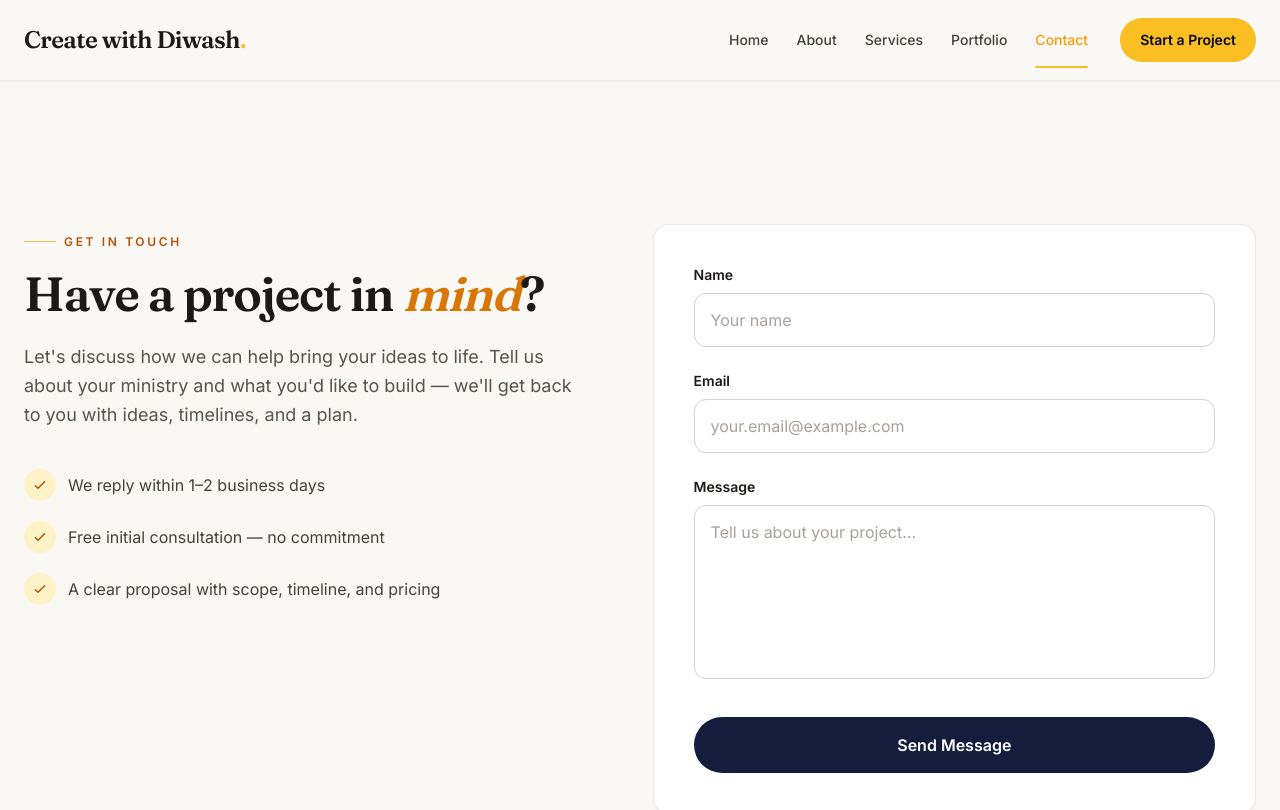
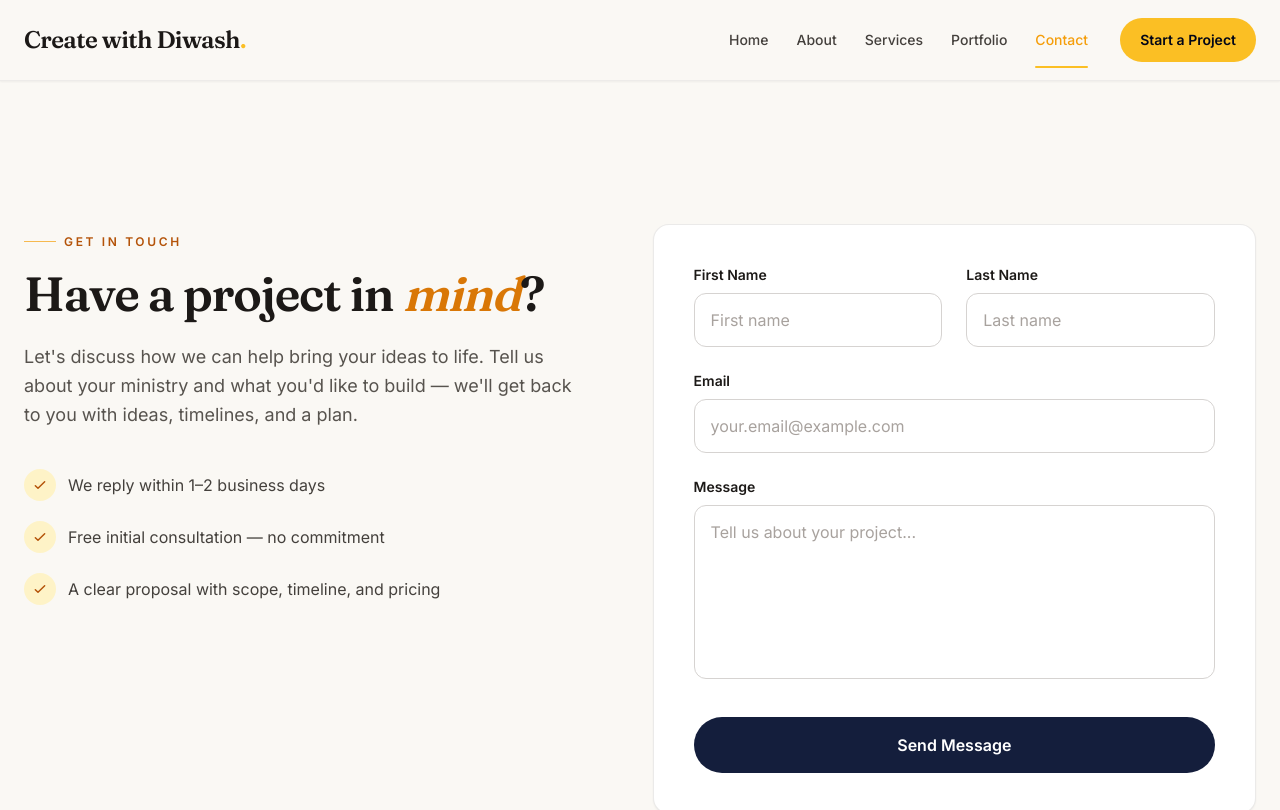
Before and after one commit to diwashsapkota/createwithdiwash, a Next.js app: page /contact in a window 1280 px wide. Shown: the top 810 px of the page. Built offline with nearby package versions, Linux system fonts and the light colour scheme.

Commit message:
fix(qa): ISSUE-004 — collect first and last name on /contact
Co-authored-by: Cursor <cursoragent@cursor.com>

```diff
--- a/app/contact/page.tsx
+++ b/app/contact/page.tsx
@@ -6,7 +6,8 @@ import { CheckIcon } from '@/components/icons';
 
 export default function Contact() {
   const [formData, setFormData] = useState({
-    name: '',
+    firstName: '',
+    lastName: '',
     email: '',
     message: '',
     website: '',
@@ -36,7 +37,8 @@ export default function Contact() {
           Accept: 'application/json',
         },
         body: JSON.stringify({
-          name: formData.name.trim(),
+          firstName: formData.firstName.trim(),
+          lastName: formData.lastName.trim(),
           email: formData.email.trim(),
           message: formData.message.trim(),
         }),
@@ -44,7 +46,7 @@ export default function Contact() {
 
       if (response.ok) {
         setStatus('success');
-        setFormData({ name: '', email: '', message: '', website: '' });
+        setFormData({ firstName: '', lastName: '', email: '', message: '', website: '' });
       } else {
         setStatus('error');
       }
@@ -92,25 +94,46 @@ export default function Contact() {
           </Reveal>
 
           <Reveal delay={120}>
-            <form onSubmit={handleSubmit} className="card p-8 md:p-10">
+            <form onSubmit={handleSubmit} className="card relative p-8 md:p-10">
+              <div className="grid grid-cols-1 gap-6 sm:grid-cols-2">
                 <div>
                   <label
-                  htmlFor="name"
+                    htmlFor="firstName"
                     className="mb-2 block text-sm font-semibold text-stone-900 dark:text-stone-100"
                   >
-                  Name
+                    First Name
                   </label>
                   <input
                     type="text"
-                  id="name"
-                  name="name"
-                  value={formData.name}
+                    id="firstName"
+                    name="firstName"
+                    value={formData.firstName}
                     onChange={handleChange}
                     required
-                  autoComplete="name"
+                    autoComplete="given-name"
                     className="field"
-                  placeholder="Your name"
+                    placeholder="First name"
                   />
+                </div>
+                <div>
+                  <label
+                    htmlFor="lastName"
+                    className="mb-2 block text-sm font-semibold text-stone-900 dark:text-stone-100"
+                  >
+                    Last Name
+                  </label>
+                  <input
+                    type="text"
+                    id="lastName"
+                    name="lastName"
+                    value={formData.lastName}
+                    onChange={handleChange}
+                    required
+                    autoComplete="family-name"
+                    className="field"
+                    placeholder="Last name"
+                  />
+                </div>
               </div>
 
               <div className="mt-6">
```
Lines whose indentation alone changed are shown as unchanged.
